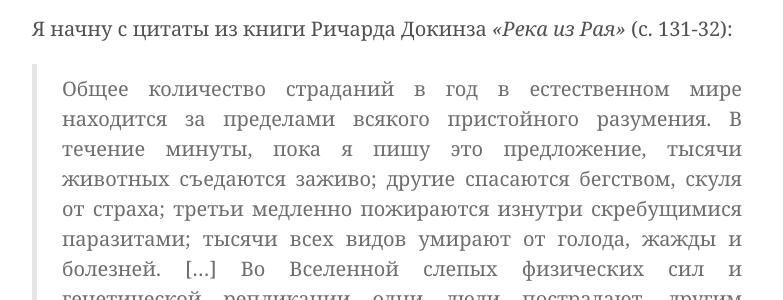
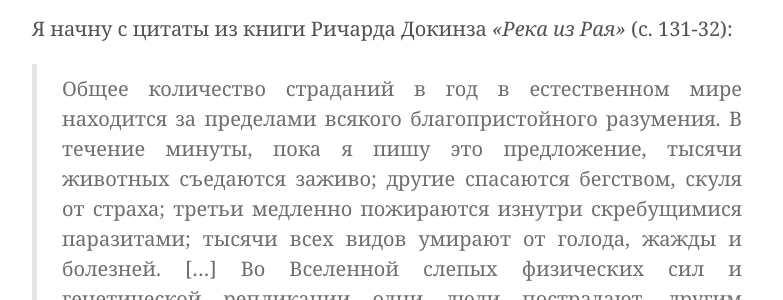
Before and after one commit to ReducingSuffering/reducingsuffering.github.io, a Jekyll site: the page built from _articles/brian-tomasik-should-we-intervene-in-nature.md, in a window 1280 px wide and 900 px high, scrolled down 231 px. Shown: the part 185-485 px from the top of the window, without its empty margins (248-1031 px from the left). Built offline with Jekyll 4.4.1, drawn with Linux system fonts in a browser that asks for light colours; some of the changed text lies outside the part shown.

Commit message:
Update brian-tomasik-should-we-intervene-in-nature.md

```diff
--- a/_articles/brian-tomasik-should-we-intervene-in-nature.md
+++ b/_articles/brian-tomasik-should-we-intervene-in-nature.md
@@ -15,7 +15,7 @@
 
 Я начну с цитаты из книги Ричарда Докинза _«Река из Рая»_ (с. 131-32):
 
-> Общее количество страданий в год в естественном мире находится за пределами всякого пристойного разумения. В течение минуты, пока я пишу это предложение, тысячи животных съедаются заживо; другие спасаются бегством, скуля от страха; третьи медленно пожираются изнутри скребущимися паразитами; тысячи всех видов умирают от голода, жажды и болезней. \[…\] Во Вселенной слепых физических сил и генетической репликации одни люди пострадают, другим повезет, и вы не найдете в этом ни красоты, ни смысла, ни справедливости. Наблюдаемая нами Вселенная обладает именно теми свойствами, которые мы должны ожидать, если в ее основе нет ни замысла, ни цели, ни зла, ни добра, ничего, кроме слепого, безжалостного безразличия.
+> Общее количество страданий в год в естественном мире находится за пределами всякого благопристойного разумения. В течение минуты, пока я пишу это предложение, тысячи животных съедаются заживо; другие спасаются бегством, скуля от страха; третьи медленно пожираются изнутри скребущимися паразитами; тысячи всех видов умирают от голода, жажды и болезней. \[…\] Во Вселенной слепых физических сил и генетической репликации одни люди пострадают, другим повезет, и вы не найдете в этом ни красоты, ни смысла, ни справедливости. Наблюдаемая нами Вселенная обладает именно теми свойствами, которые мы должны ожидать, если в ее основе нет ни замысла, ни цели, ни зла, ни добра, ничего, кроме слепого, безжалостного безразличия.
 
 Эволюция оптимизирует репродуктивный успех, а не индивидуальное благополучие. Результатом, как утверждает экономист Ю-Кван Нг в своей книге «К биологии благополучия: эволюционная экономика сознания и страдания животных», является мир, в котором большинство видов имеют гораздо больше потомства, чем доживет до зрелости (иногда откладываются тысячи или миллионы яиц за сезон).
 
```
